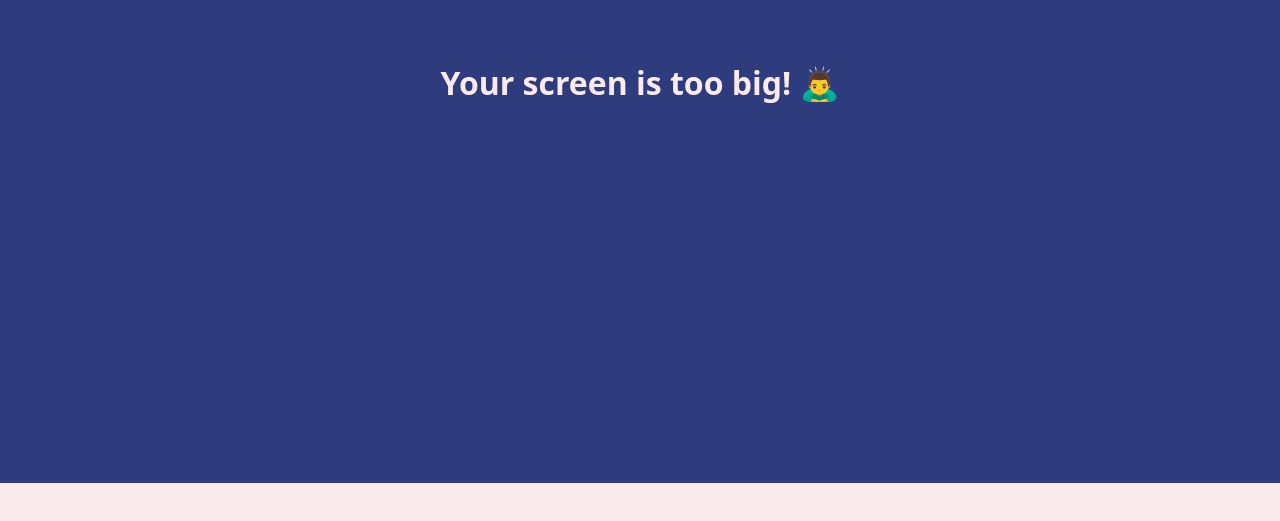
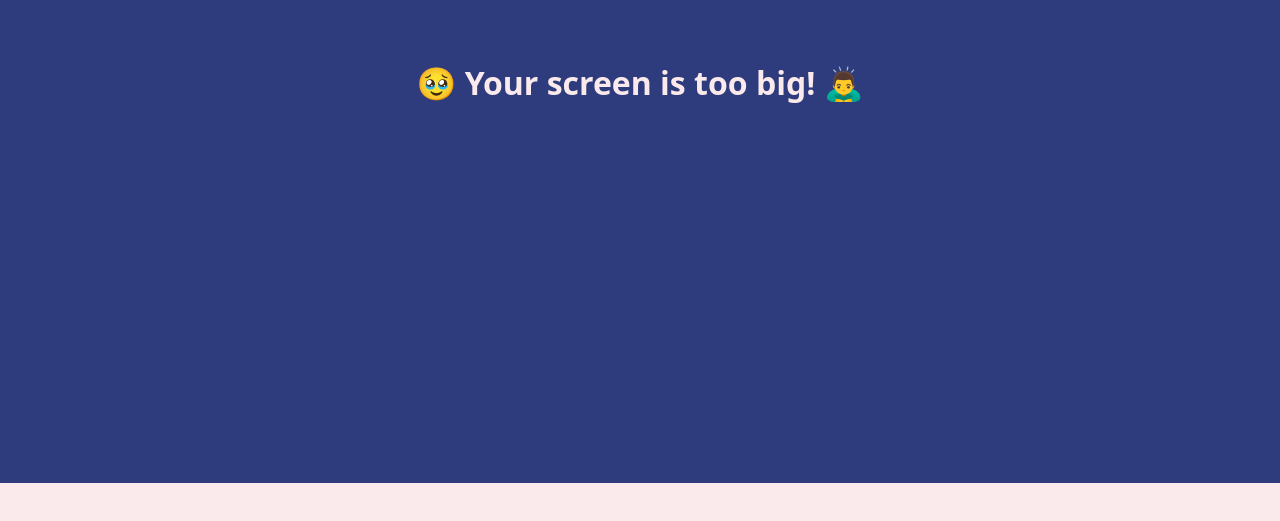
Before and after one commit to selfmadecero/Kakao-clone, a plain HTML site: page chat.html in a window 1280 px wide. Shown: the part 317-838 px from the top of the page. Drawn offline with Linux system fonts and the light colour scheme.

Commit message:
added emoji

```diff
--- a/chat.html
+++ b/chat.html
@@ -78,7 +78,7 @@
     </form>
 
     <div id="no-mobile">
-      <span>Your screen is too big! 🙇‍♂️</span>
+      <span>🥹 Your screen is too big! 🙇‍♂️</span>
     </div>
 
     <script
```
Also changed, not shown: chats.html (+1 -1 lines), find.html (+1 -1 lines), friends.html (+1 -1 lines), index.html (+1 -1 lines), more.html (+1 -1 lines), settings.html (+1 -1 lines).
